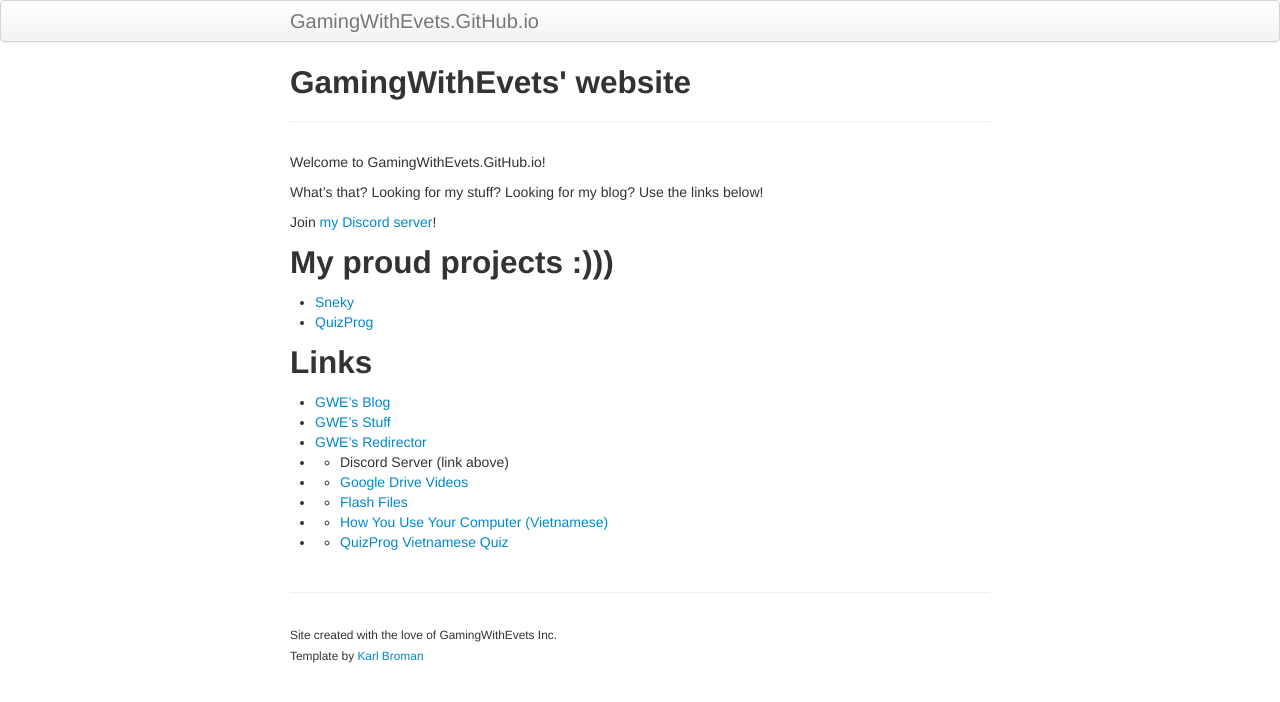
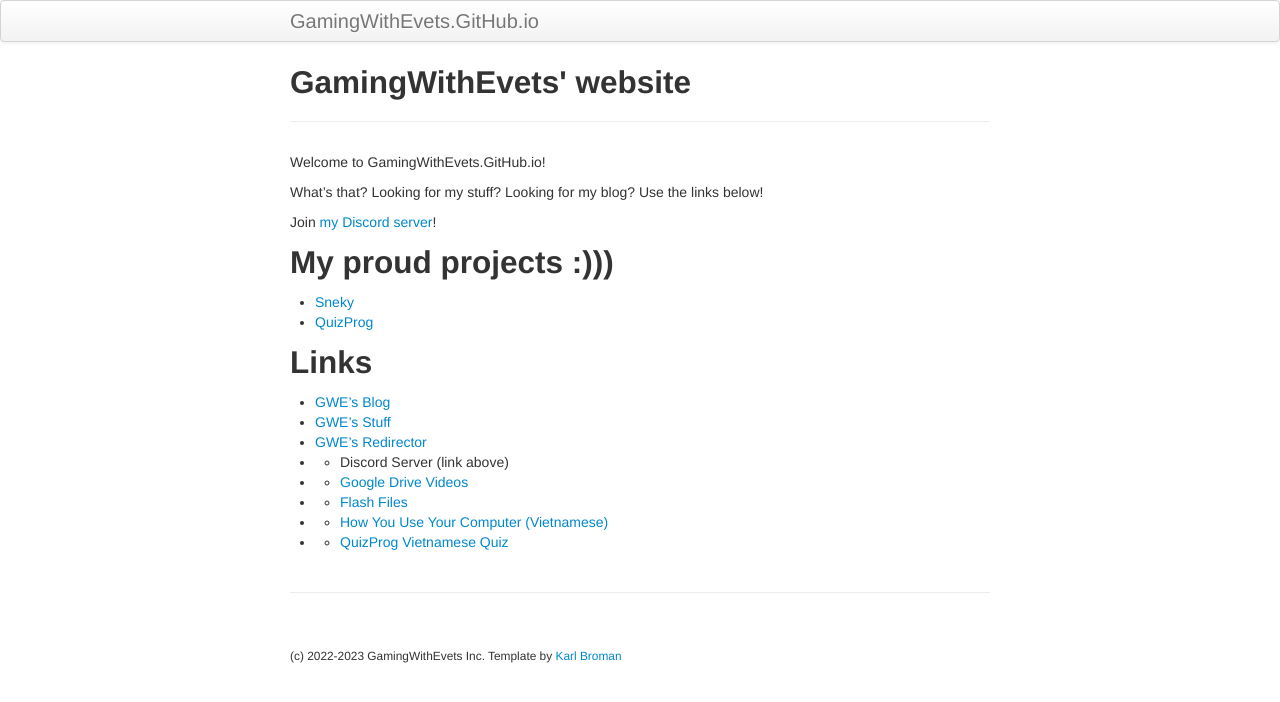
Before and after one commit to gamingwithevets/gamingwithevets.github.io, a Jekyll site: the page built from index.md, in a window 1280 px wide. Shown: the top 702 px of the page. Built offline with Jekyll 4.4.1, drawn with Linux system fonts in a browser that asks for light colours.

Commit message:
Update default.html

```diff
--- a/_includes/themes/twitter/default.html
+++ b/_includes/themes/twitter/default.html
@@ -44,7 +44,8 @@
       <hr>
       <footer>
         <p><small>
-			Site created with the love of GamingWithEvets Inc.<br>
+		<br>
+			(c) 2022-2023 GamingWithEvets Inc.
 			Template by <a href="https://kbroman.org/simple_site/">Karl Broman</a>
         </small></p>
       </footer>
```
